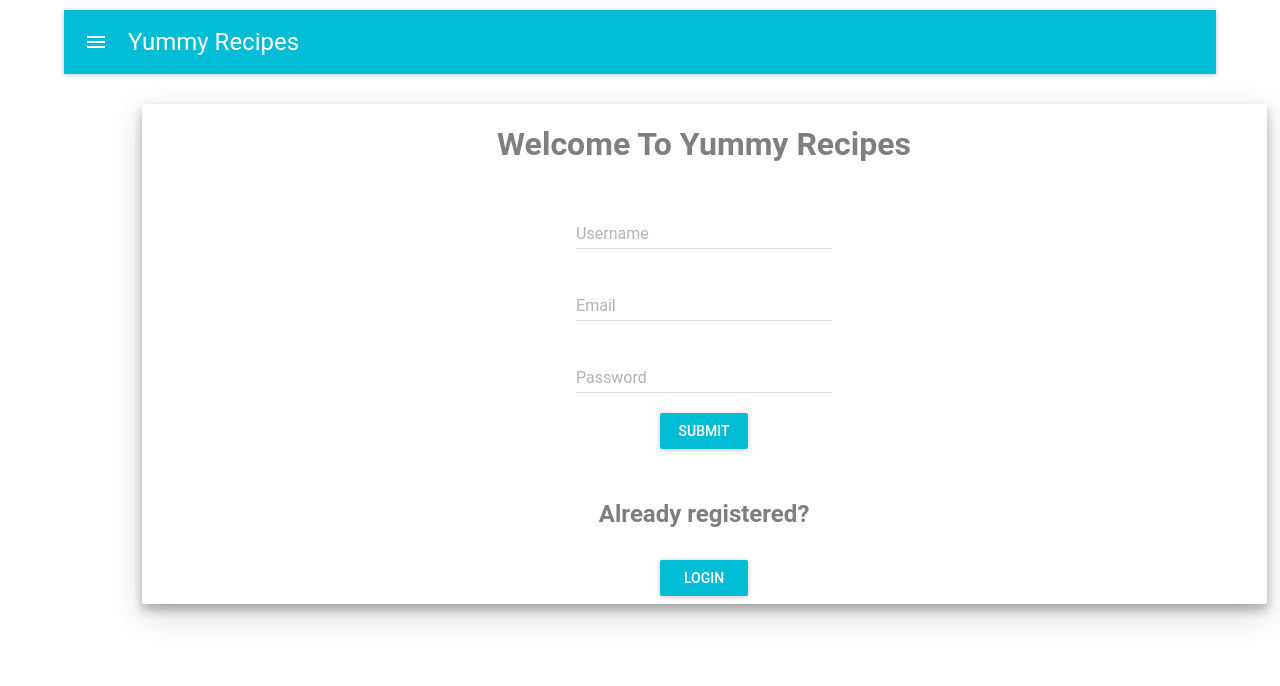
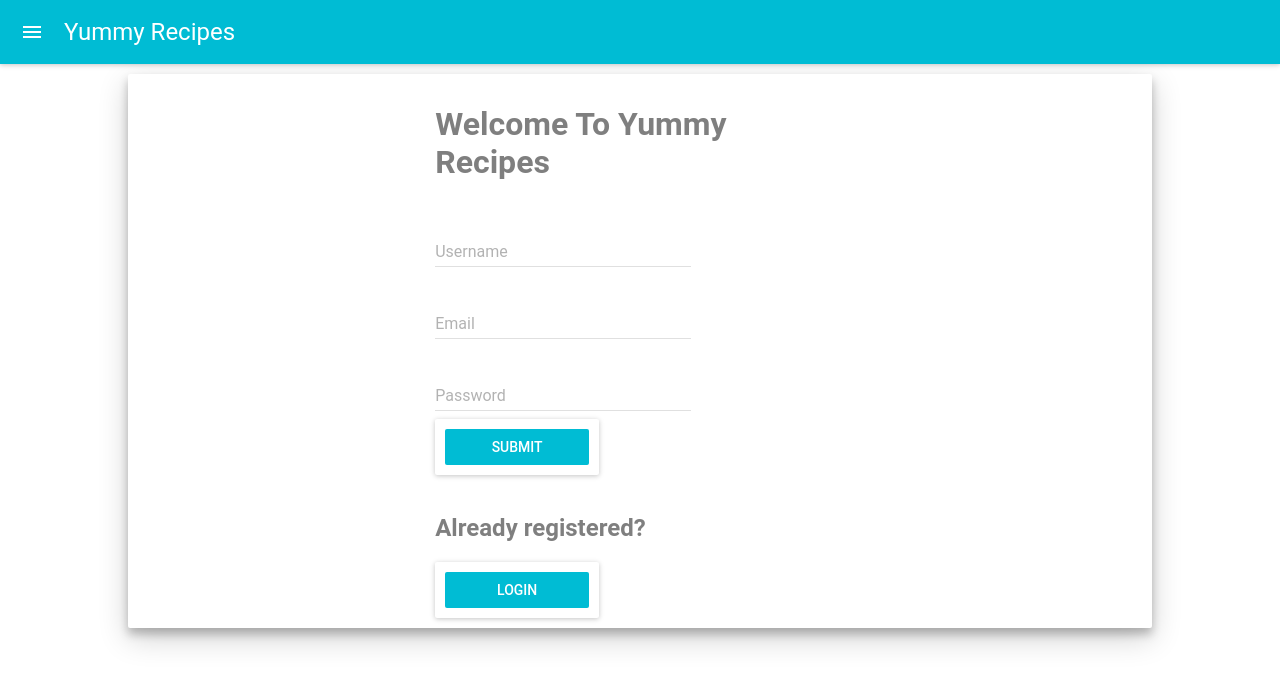
Before and after one commit to owenbob/yummy-recipes-react-app, a React (Create React App) app: page / in a window 1280 px wide. Shown: the top 686 px of the page. Built offline with nearby package versions, Linux system fonts and the light colour scheme.

Commit message:
[Feature #154245384]Rearranging file structure

```diff
--- a/package.json
+++ b/package.json
@@ -7,6 +7,7 @@
     "material-ui": "^0.20.0",
     "react": "^16.2.0",
     "react-dom": "^16.2.0",
+    "react-router-dom": "^4.2.2",
     "react-scripts": "1.0.17"
   },
   "scripts": {
--- a/src/App.css
+++ b/src/App.css
@@ -26,9 +26,3 @@
   from { transform: rotate(0deg); }
   to { transform: rotate(360deg); }
 }
-
-.center {
-  margin: auto;
-  width: 90%;
-  padding: 10px;
-}
--- a/src/App.js
+++ b/src/App.js
@@ -1,9 +1,9 @@
 import React, { Component } from 'react';
-import MuiThemeProvider from 'material-ui/styles/MuiThemeProvider';
-import DefaultUI  from './components/materialUI';
+import {BrowserRouter as Router, Route,Switch} from 'react-router-dom';
+
+import Header  from './components/header';
 import Register from './components/register';
 import Login from './components/login';
-import Paper from 'material-ui/Paper';
 //import './mystyles.css';
 
 import './App.css';
@@ -19,19 +19,13 @@ const style = {
 class App extends Component {
   render() {
     return (
-      <div class="center">
-      <MuiThemeProvider>
-        <DefaultUI />
-        <div class="center">
-          <Paper style={style} zDepth={3} >< Register/>  </Paper>
-        </div>
-        {/* <div class="center">
-          <Paper style={style} zDepth={3} >< Login/>  </Paper>
-        </div> */}
-
-      </MuiThemeProvider>
+      <div>
+        <Header/>
+        <Switch>
+            <Route exact  path='/' component = {Register}/>
+            <Route exact  path='/login' component = {Login}/>
+        </Switch>
       </div>
-
     );
   }
 }
--- a/src/components/materialUI.js
+++ b/src/components/header.js
@@ -7,7 +7,7 @@ import FlatButton from 'material-ui/FlatButton';
 
 
 
-const DefaultUI  = () => (
+const Header  = () => (
         <div >
             <AppBar title="Yummy Recipes">
             </AppBar>
@@ -16,4 +16,4 @@ const DefaultUI  = () => (
 
 );
 
-export default DefaultUI ;
+export default Header ;
--- a/src/components/login.js
+++ b/src/components/login.js
@@ -13,7 +13,7 @@ class Login extends Component {
       <div className="Login">
         <div>
             <h1 class = "text">Welcome To Yummy Recipes</h1>
-
+{/*
             <TextField
                 hintText="Username"
                 floatingLabelText="Username"
@@ -26,7 +26,7 @@ class Login extends Component {
                 /><br />
             <RaisedButton label="Login" primary={true} style={style} />
             <h2 class = "text">Not yet Registed?</h2>
-            <RaisedButton label="Register" primary={true} style={style} />
+            <RaisedButton label="Register" primary={true} style={style} /> */}
 
         </div>
 
--- a/src/components/register.js
+++ b/src/components/register.js
@@ -1,13 +1,13 @@
 import React, { Component } from 'react';
 import TextField from 'material-ui/TextField';
 import RaisedButton from 'material-ui/RaisedButton';
+import Paper from 'material-ui/Paper';
 import axios from 'axios';
 import './styling.css';
+import style from './styling';
 
 
-const style = {
-    margin: 12,
-  };
+
 
 class Register extends Component {
     constructor(props){
@@ -22,18 +22,7 @@ class Register extends Component {
 
     handleClick = (e) =>{
         e.preventDefault();
-
-        // console.log("values",this.state.username,this.state.email,this.state.password);
-        console.log("Reguster \\")
         const registerUrl='http://127.0.0.1:5000/register';
-        // let self = this;
-        // let payload={
-        // "username": this.state.username,
-        // "email":this.state.email,
-        // "password":this.state.password
-        // };
-        console.log("here")
-        // console.log(this.state.username)
         axios.post(registerUrl, {
             username: this.state.username,
             email: this.state.email,
@@ -41,6 +30,9 @@ class Register extends Component {
         })
         .then(response => {
             console.log(response);
+            if (response.data.code === 201){
+                this.props.history.push('/login')
+            }
             }).catch(error=> {
                 console.log(error)
             });
@@ -49,20 +41,19 @@ class Register extends Component {
     handleChange=(e)=>{
         this.setState({ [e.target.name] : e.target.value });
     }
-
-
   render() {
     return (
-      <div className="Register">
-        <div>
-            <h1 class = "text">Welcome To Yummy Recipes</h1>
-            <form onSubmit={this.handleClick}>
+    <div className="Register" >
+        <div class="center">
+            <Paper style={style} zDepth={3} >
+                <div class="inner">
+                    <h1 class = "text" >Welcome To Yummy Recipes</h1>
+                    <form   onSubmit={this.handleClick}>
                         <TextField
                             hintText="Enter your username"
                             floatingLabelText="Username"
                             name="username"
                             value={this.state.username}
-
                             onChange = {this.handleChange}
                             /><br />
                         <TextField
@@ -80,17 +71,15 @@ class Register extends Component {
                             value={this.state.password}
                             onChange ={this.handleChange}
                             /><br />
-                <RaisedButton type="submit"label="Submit" primary={true} style={style}
+                        <RaisedButton className="inner" type="submit"label="Submit" primary={true} style={style}
                         />
                     </form>
                     <br/>
-
                     <h2 class ="text"> Already registered?</h2>
-            <RaisedButton label="Login" primary={true} style={style}
-
-            />
+                    <RaisedButton className="inner"label="Login" href="/login" primary={true} style={style}/>
                 </div>
-
+            </Paper>
+        </div>
     </div>
     );
   }
--- a/src/components/styling.css
+++ b/src/components/styling.css
@@ -2,10 +2,21 @@
     font-family: Roboto, sans-serif;
     color: rgba(0, 0, 0, 0.5);
 }
-.heading{
+.heading {
     font-family: Roboto, sans-serif;
     text-align:left;
     color:white;
     font-weight: 400;
     font-size: 24px;
 }
+.center {
+    margin: auto;
+    width: 80%;
+    padding: 10px;
+  }
+
+.inner {
+    margin: auto;
+    width: 40%;
+    padding: 10px;
+}
--- /dev/null
+++ b/src/components/styling.js
@@ -0,0 +1,3 @@
+const style = {
+    margin: 12,
+  };
--- a/src/index.js
+++ b/src/index.js
@@ -3,6 +3,13 @@ import ReactDOM from 'react-dom';
 import './index.css';
 import App from './App';
 import registerServiceWorker from './registerServiceWorker';
+import MuiThemeProvider from 'material-ui/styles/MuiThemeProvider';
+import {BrowserRouter as Router} from 'react-router-dom';
 
-ReactDOM.render(<App />, document.getElementById('root'));
+ReactDOM.render(
+<MuiThemeProvider>
+    <Router>
+        <App />
+    </Router>
+</MuiThemeProvider>, document.getElementById('root'));
 registerServiceWorker();
```
Also changed, not shown: 1 other file (tests, documents, lock files or other folders). Lines whose indentation alone changed are shown as unchanged.
